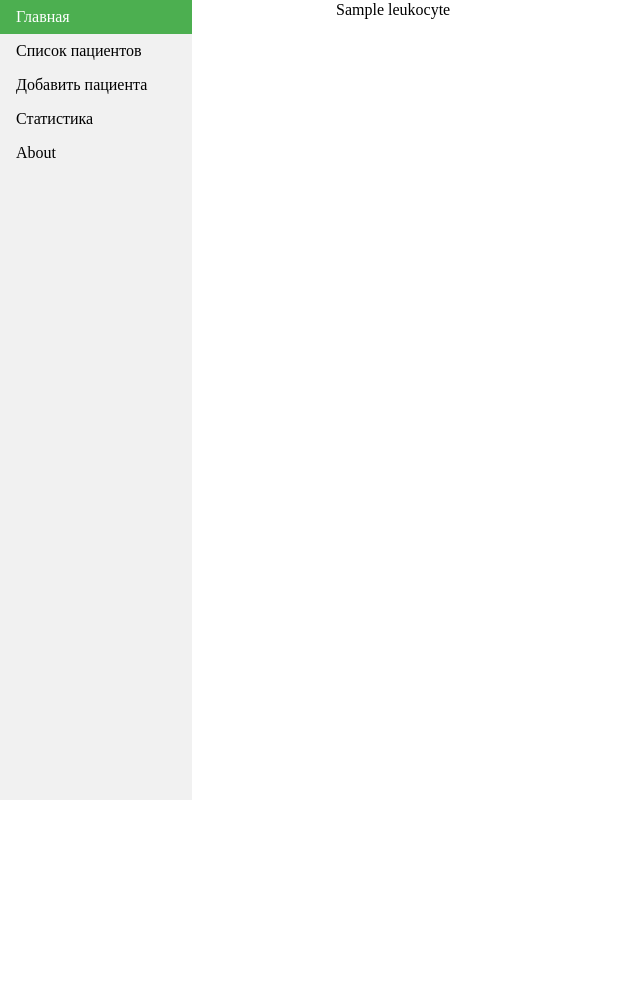
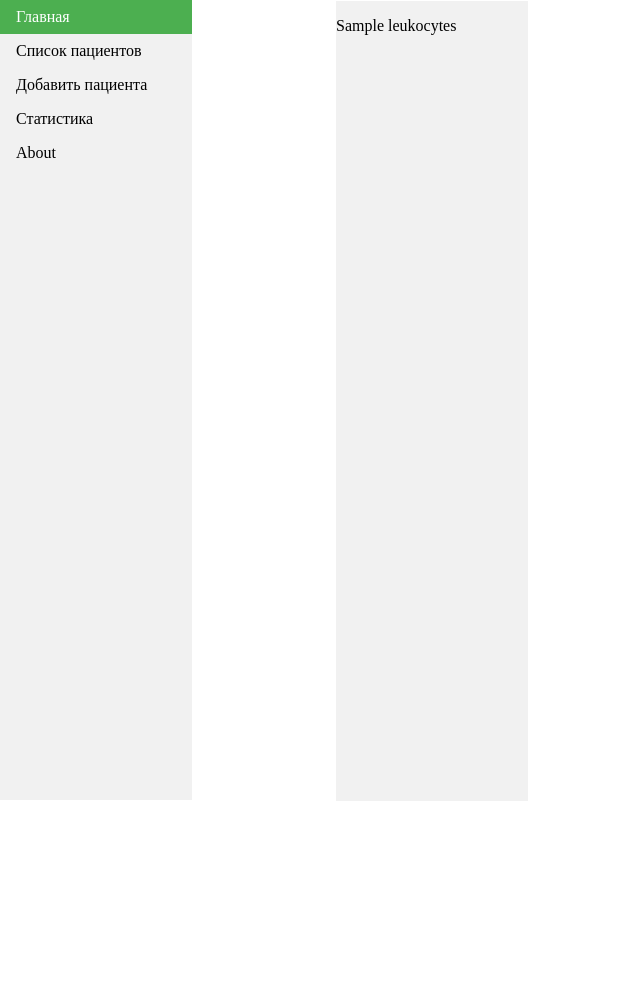
Before and after one commit to arduan/trening_Django, a Django app: template mysite/templates/analise.html in a window 1280 px wide. Shown: the whole page, without its empty margins (0-640 px from the left). Run offline with Django 3.2, Linux system fonts and the light colour scheme; the template is opened without the code that fills it: most values are stand-ins (such as "Sample title", 1, 10 or a date in 2020).

Commit message:
Иногда все проще чем кажется.

```diff
--- a/mysite/templates/analise.html
+++ b/mysite/templates/analise.html
@@ -6,8 +6,19 @@
 </head>
 <body>
 {% block content %}
+<ul>
+<li>
+      {% for leukocytes in leukocyte  %}
+      <p>
+       {{ leukocytes }}
+      </p>
+    {% endfor %}
+</li>
+</ul>
 
-    {{ leukocyte }}
+
+
+
 
 {% endblock %}
 
```
